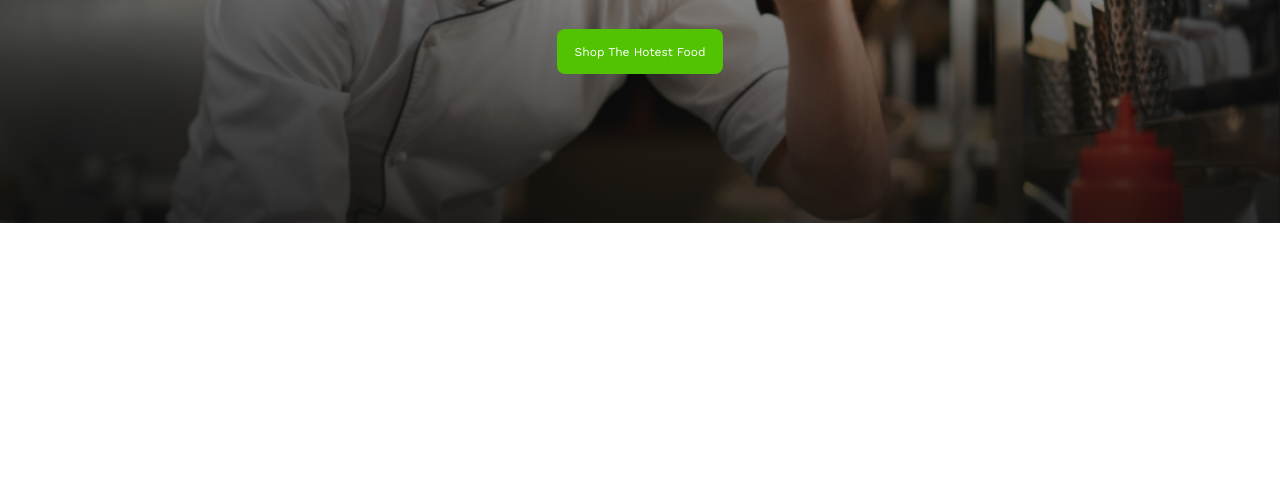
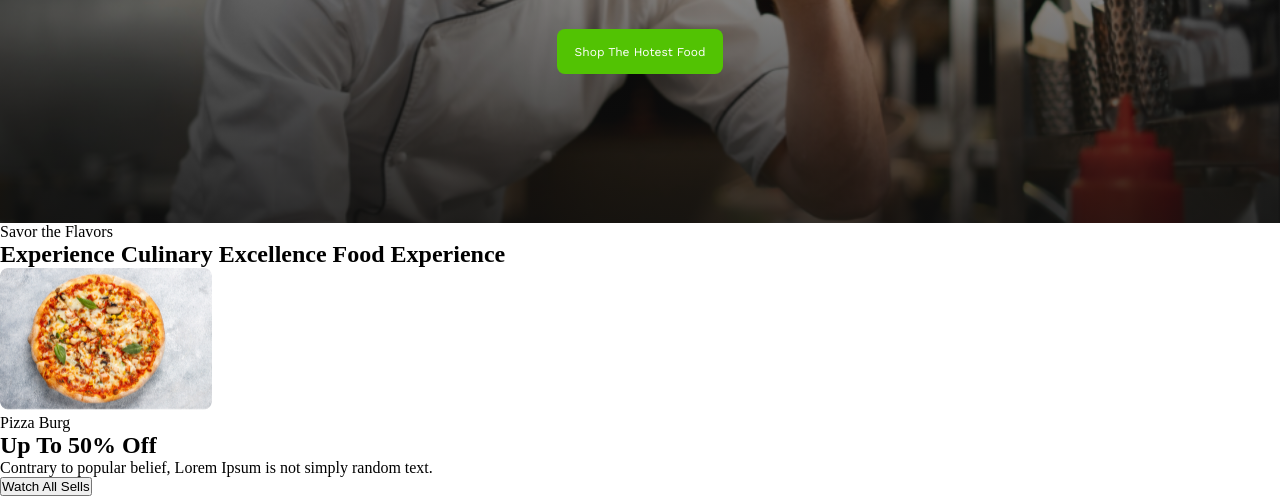
Before and after one commit to sucharita4867/food-restaurant-project, a plain HTML site: page index.html in a window 1280 px wide. Shown: the part 356-852 px from the top of the page. Before the commit the page ends 800 px from the top, so only its background shows below. Drawn offline with nearby package versions, Linux system fonts and the light colour scheme.

Commit message:
next project

```diff
--- a/index.html
+++ b/index.html
@@ -18,5 +18,25 @@
             </div>
         </div>
      </section>
+
+     <section id="card box">
+        <div class="container">
+            <div class="title">
+                <p class="subtitle">Savor the Flavors</p>
+                <h1 class="title">Experience Culinary Excellence Food Experience</h1>
+            </div>
+
+            <div class="card"></div>
+            <div>
+                <img src="assets/pizza.png" alt="">
+            </div>
+            <div>
+                <span>Pizza Burg</span>
+            </div>
+            <h1>Up To 50% Off</h1>
+            <p>Contrary to popular belief, Lorem Ipsum is not simply random text.</p>
+            <button>Watch All Sells</button>
+        </div>
+     </section>
 </body>
 </html>
```
